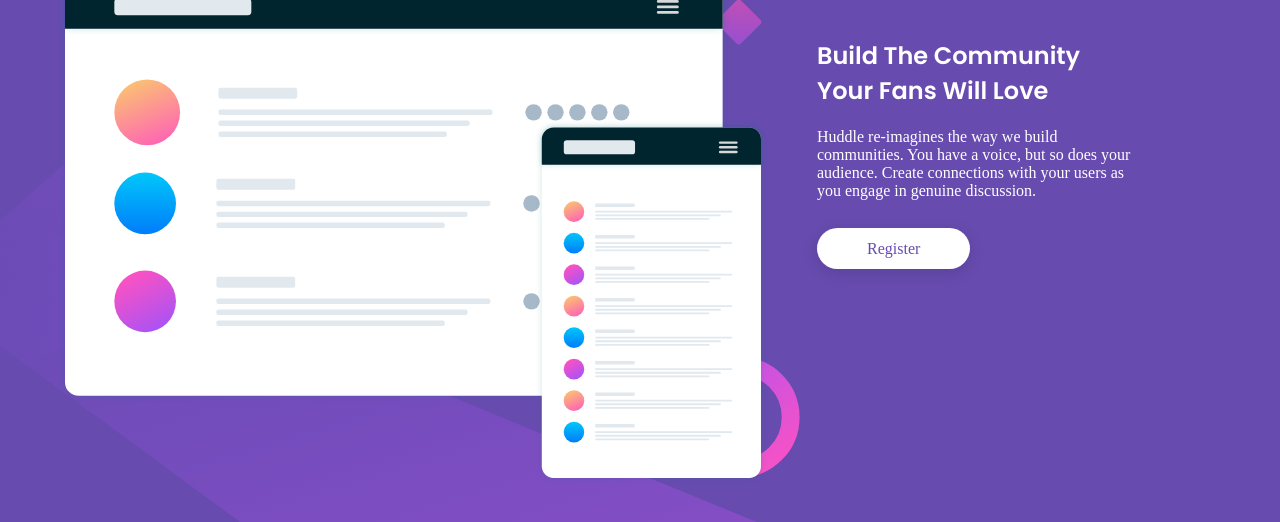
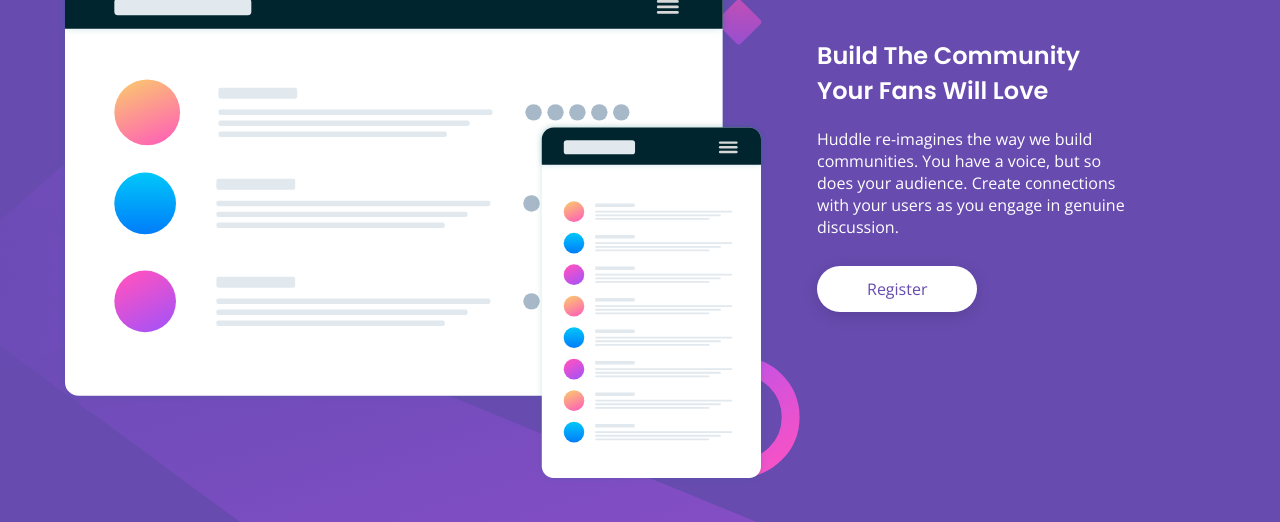
Before and after one commit to Takumi-Labs/huddle-landing-page-desktop, a plain HTML site: page index.html in a window 1280 px wide. Shown: the part 174-696 px from the top of the page. Drawn offline with nearby package versions, Linux system fonts and the light colour scheme.

Commit message:
Fix class names in index.html
Removed unnecessary dot from class names in HTML.

```diff
--- a/index.html
+++ b/index.html
@@ -33,12 +33,12 @@
           <h1 class="main-head poppins-semibold-italic">
             Build The Community Your Fans Will Love
           </h1>
-          <p class="main-paragraph .open-sans-uniquifier">
+          <p class="main-paragraph open-sans-uniquifier">
             Huddle re-imagines the way we build communities. You have a voice,
             but so does your audience. Create connections with your users as you
             engage in genuine discussion.
           </p>
-          <a class="btn .open-sans-uniquifier" href="#">Register</a>
+          <a class="btn open-sans-uniquifier" href="#">Register</a>
         </section>
       </main>
       <footer>
```
